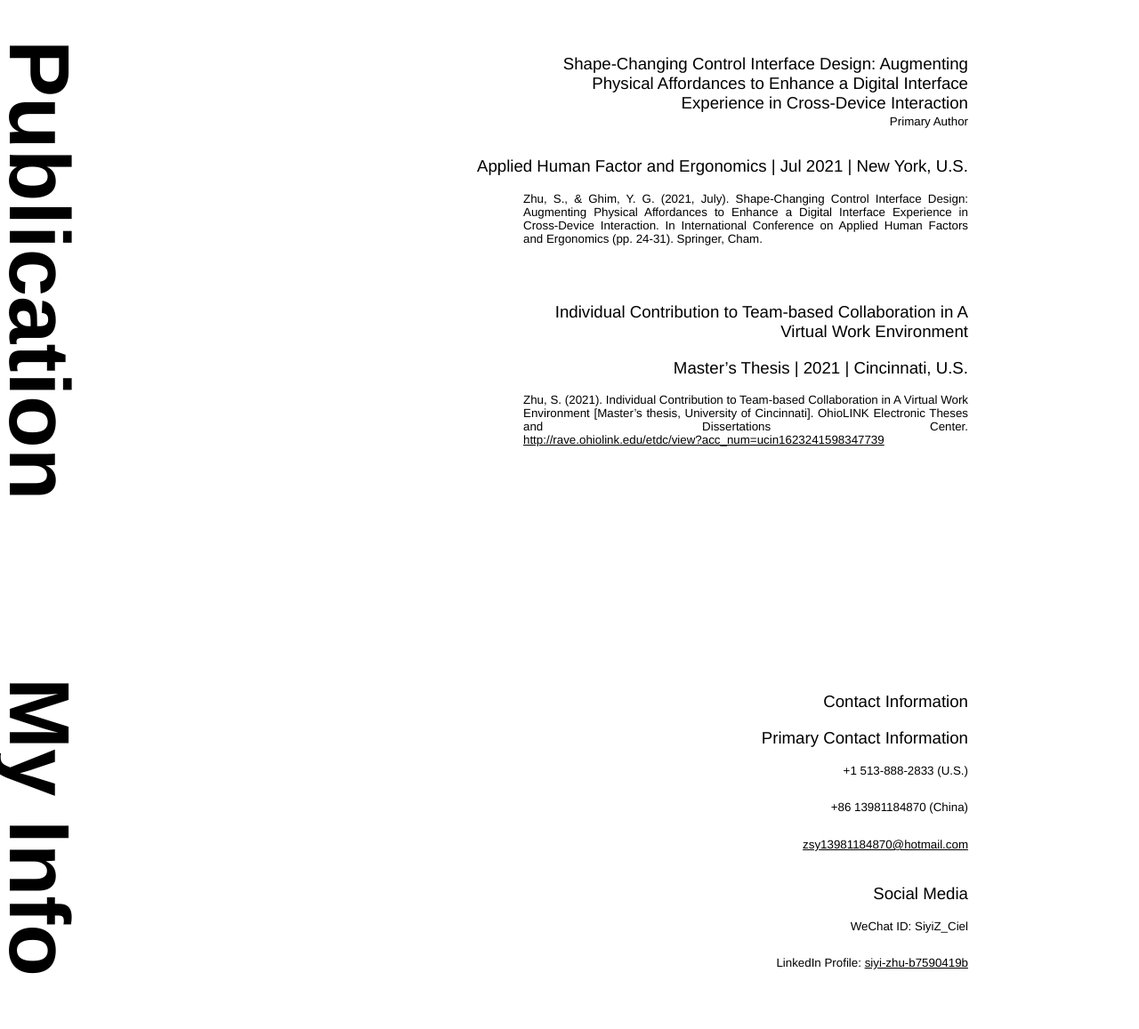
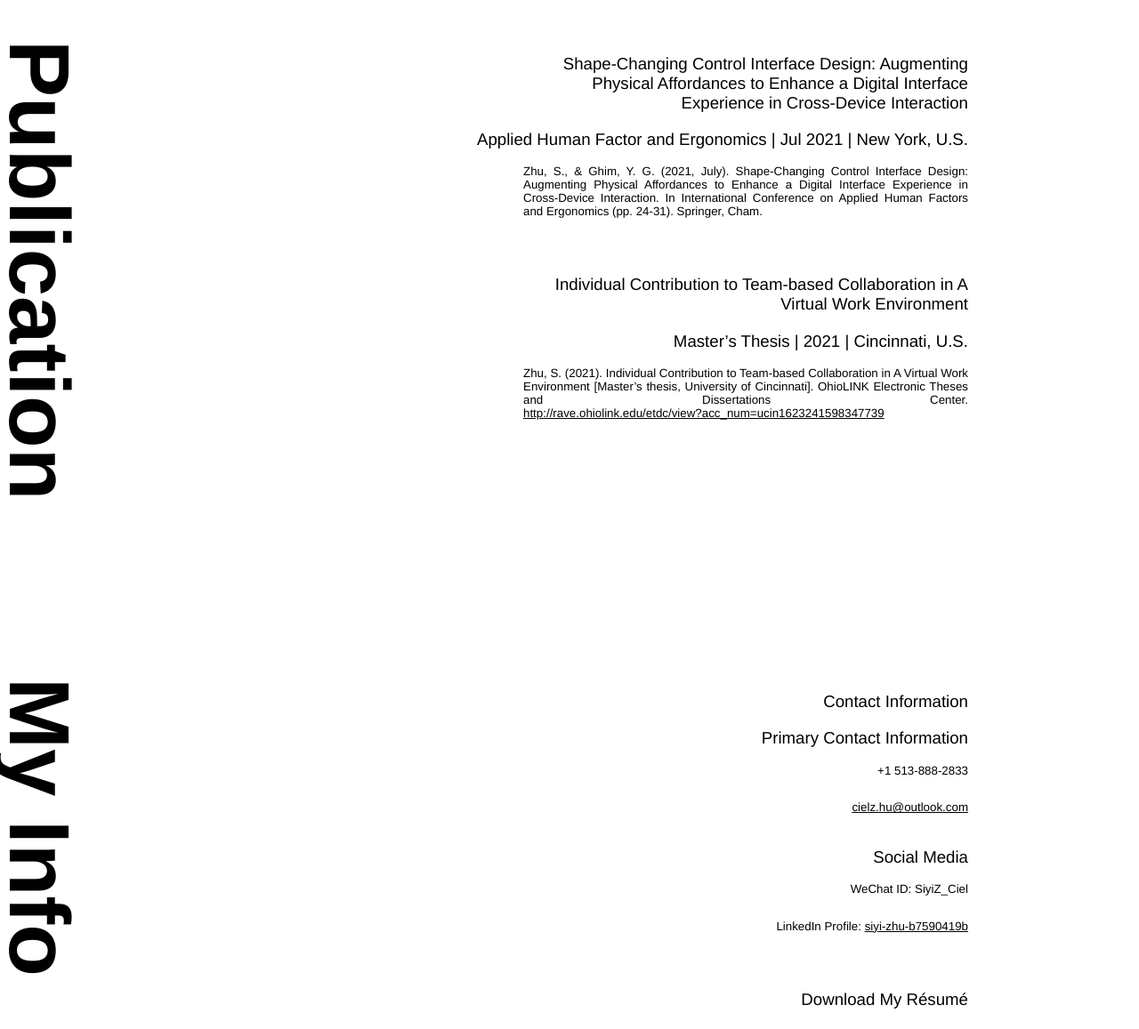
Before and after one commit to Ciel761/Portfolio, a plain HTML site: page about.html in a window 1280 px wide. Shown: the part 2280-3437 px from the top of the page at 89% size. Drawn offline with Linux system fonts and the light colour scheme.

Commit message:
Update about.html

```diff
--- a/about.html
+++ b/about.html
@@ -16,7 +16,7 @@
         <div class="socialNetworking">
             <a href=""><img width="25px" height="25px" src="image/LinkedIn.png" alt="LinkedIn"></a>
             <a href=""><img width="25px" height="25px" src="image/WeChat.png" alt="WeChat"></a>
-            <a href="mailto:zsy13981184870@hotmail.com"><img width="25px" height="25px" src="image/Email.png" alt="Email"></a>
+            <a href="mailto:cielz.hu@outlook.com"><img width="25px" height="25px" src="image/Email.png" alt="Email"></a>
         </div>
         <div class="language">
             <a>English</a>
@@ -155,7 +155,7 @@
                     <h1>Publication</h1>
                 </div>
                 <div class="projectSectionContentContainer">
-                    <h2>Shape-Changing Control Interface Design: Augmenting Physical Affordances to Enhance a Digital Interface Experience in Cross-Device Interaction <p>Primary Author</p></h2>
+                    <h2>Shape-Changing Control Interface Design: Augmenting Physical Affordances to Enhance a Digital Interface Experience in Cross-Device Interaction </h2>
                     <div class="projectSectionParagraph">
                         <h3 id="jobDetail">
                             Applied Human Factor and Ergonomics | Jul 2021 | New York, U.S.
@@ -192,13 +192,10 @@
                         </h3>
                         <div class="paragraphWrapper" id="myInfoDetail">
                             <p>
-                                +1 513-888-2833 (U.S.)
+                                +1 513-888-2833
                             </p>
                             <p>
-                                +86 13981184870 (China)
-                            </p>
-                            <p>
-                                <a href="mailto:zsy13981184870@hotmail.com">zsy13981184870@hotmail.com</a>
+                                <a href="mailto:cielz.hu@outlook.com">cielz.hu@outlook.com</a>
                             </p>
                         </div>
                         <h3 id="jobDetail">
```
